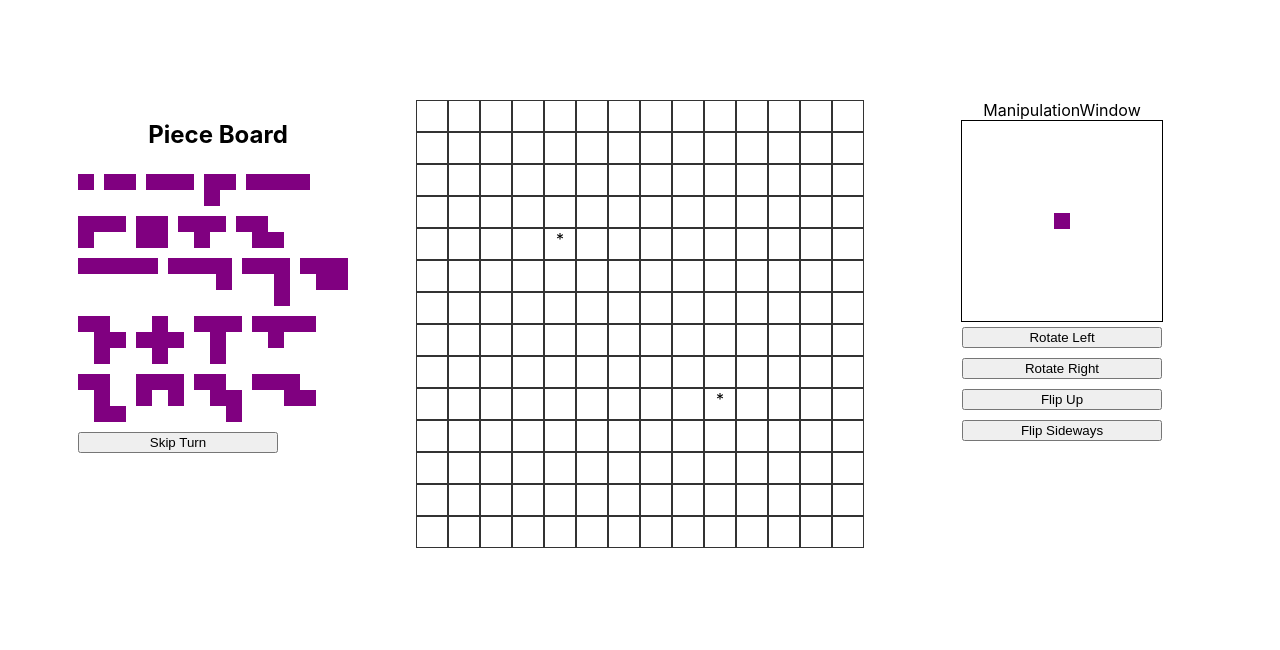
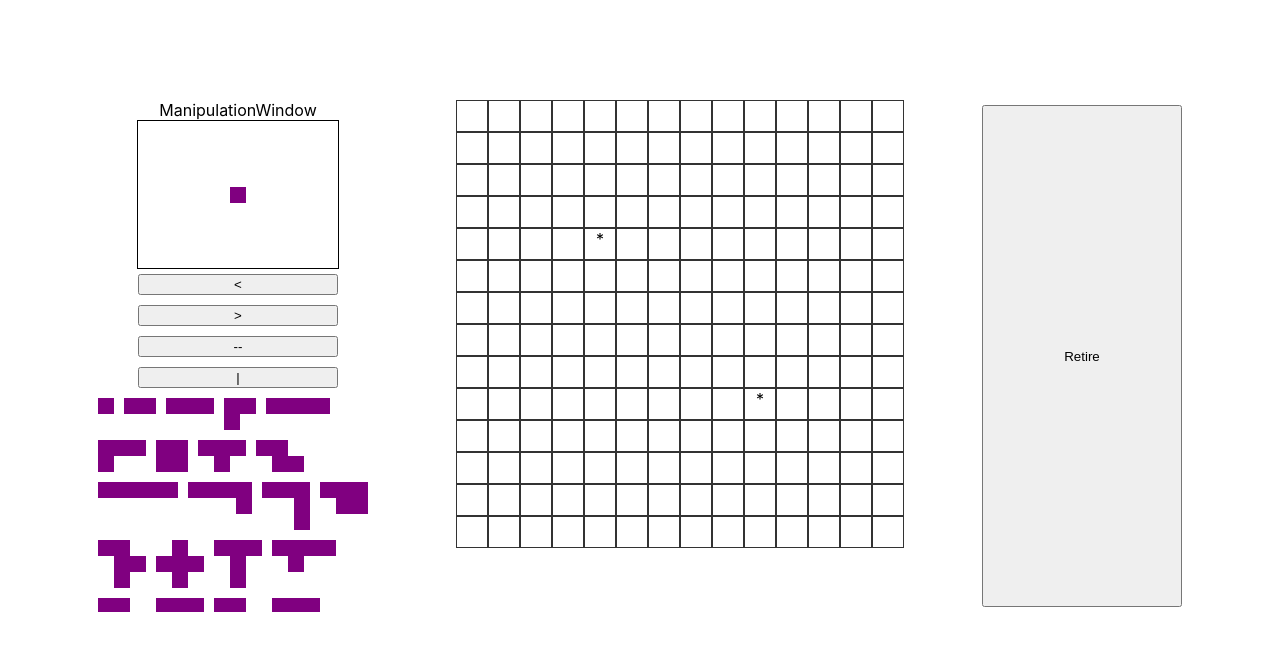
Before and after one commit to EricLusk-Jopson/blokkus, a React (Create React App) app: page / in a window 1280 px wide. Shown: the top 650 px of the page. Built offline with nearby package versions, Linux system fonts and the light colour scheme.

Commit message:
changed naming for skip button and state

```diff
--- a/src/App.js
+++ b/src/App.js
@@ -16,7 +16,7 @@ const last = 13;
 function App() {
   const numberOfPlayers = 2;
   const [activePlayer, setActivePlayer] = useState(0);
-  const [skipped, setSkipped] = useState([false, false]);
+  const [retired, setRetired] = useState([false, false]);
   const [board, setBoard] = useState(initialBoard);
   const [pieces, setPieces] = useState({
     0: [...initialPieces],
@@ -276,8 +276,8 @@ function App() {
   const determineNextPlayer = () => {
     if (activePlayer === 0) {
       console.log("player 1 is the active player");
-      if (skipped[1] === true) {
-        console.log("player 2 has already skipped. Player 1 will play again");
+      if (retired[1] === true) {
+        console.log("player 2 has already retired. Player 1 will play again");
         setSelectedPiece(pieces[0].find((piece) => piece.status != "used"));
       } else {
         console.log("player 2 will play next");
@@ -287,8 +287,8 @@ function App() {
       }
     } else {
       console.log("player 2 is the active player");
-      if (skipped[0] === true) {
-        console.log("player 1 has already skipped. Player 2 will play again");
+      if (retired[0] === true) {
+        console.log("player 1 has already retired. Player 2 will play again");
         setSelectedPiece(pieces[1].find((piece) => piece.status != "used"));
       } else {
         console.log("player 1 will play next");
@@ -300,18 +300,18 @@ function App() {
 
   const skipTurn = () => {
     console.log(activePlayer);
-    console.log(skipped);
-    const newSkipped = [...skipped];
-    newSkipped[activePlayer] = true;
-    setSkipped(newSkipped);
+    console.log(retired);
+    const newRetired = [...retired];
+    newRetired[activePlayer] = true;
+    setRetired(newRetired);
     setTurn(turn + 1);
   };
 
   useEffect(() => {
-    if (skipped[0] == true && skipped[1] == true) {
+    if (retired[0] == true && retired[1] == true) {
       setGameWon(true);
     }
-  }, [skipped]);
+  }, [retired]);
 
   useEffect(() => {
     if (turn > 1) {
@@ -323,14 +323,17 @@ function App() {
     <>
       <div className="App">
         <div style={{ display: "flex", flexDirection: "column" }}>
+          <ManipulationWindow
+            selectedPiece={selectedPiece}
+            handleRotation={handleRotation}
+            handleReflection={handleReflection}
+            activePlayer={activePlayer}
+          />
           <PieceBoard
             pieces={pieces[activePlayer]}
             handleSelection={handleSelection}
             activePlayer={activePlayer}
           />
-          <button className="button" onClick={skipTurn}>
-            Skip Turn
-          </button>
         </div>
 
         <Board
@@ -344,13 +347,9 @@ function App() {
           handleOnMouseLeave={handleOnMouseLeave}
           handlePlay={handlePlay}
         />
-
-        <ManipulationWindow
-          selectedPiece={selectedPiece}
-          handleRotation={handleRotation}
-          handleReflection={handleReflection}
-          activePlayer={activePlayer}
-        />
+        <button className="button" onClick={skipTurn}>
+          Retire
+        </button>
       </div>
       {gameWon && <WinnerModal></WinnerModal>}
     </>
--- a/src/components/ManipulationWindow.jsx
+++ b/src/components/ManipulationWindow.jsx
@@ -31,6 +31,7 @@ const ManipulationWindow = ({
           activePlayer={activePlayer}
         />
       </div>
+      <div>
         <button
           className="button"
           onClick={(e) => {
@@ -38,7 +39,7 @@ const ManipulationWindow = ({
             handleRotation(-1);
           }}
         >
-        Rotate Left
+          {"<"}
         </button>
         <button
           className="button"
@@ -47,17 +48,21 @@ const ManipulationWindow = ({
             handleRotation(1);
           }}
         >
-        Rotate Right
+          {">"}
         </button>
-      <button className="button" onClick={(e) => handleReflection("vertical")}>
-        Flip Up
+        <button
+          className="button"
+          onClick={(e) => handleReflection("vertical")}
+        >
+          {"--"}
         </button>
         <button
           className="button"
           onClick={(e) => handleReflection("horizontal")}
         >
-        Flip Sideways
+          {"|"}
         </button>
+      </div>
     </div>
   );
 };
--- a/src/components/PieceBoard.jsx
+++ b/src/components/PieceBoard.jsx
@@ -4,7 +4,6 @@ import PieceWrapper from "./PieceWrapper";
 const PieceBoard = ({ pieces, handleSelection, activePlayer }) => {
   return (
     <div className="sidewindow">
-      <h2>Piece Board</h2>
       <div className="pieces">
         {pieces.map((piece, i) => {
           return (
```
Lines whose indentation alone changed are shown as unchanged.
